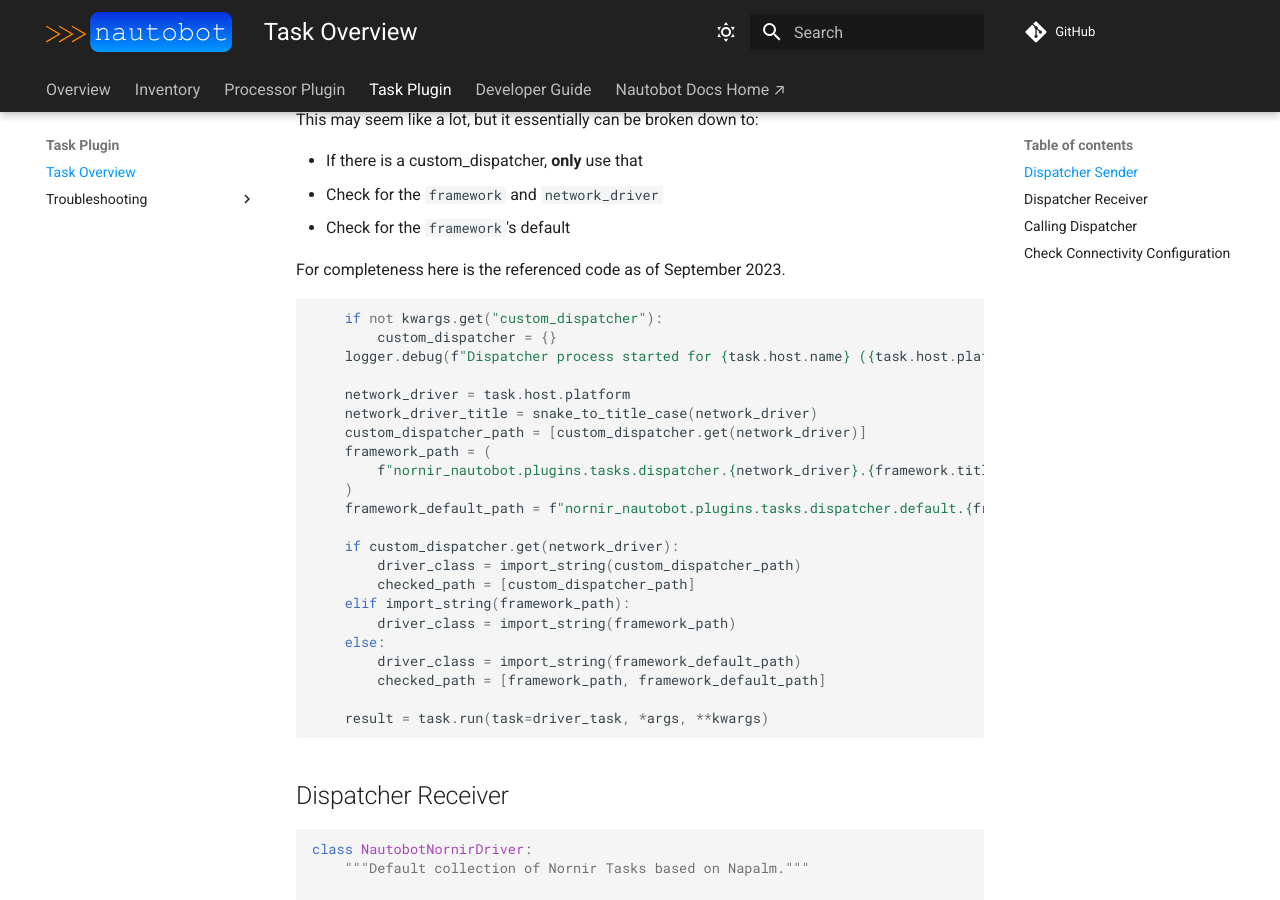
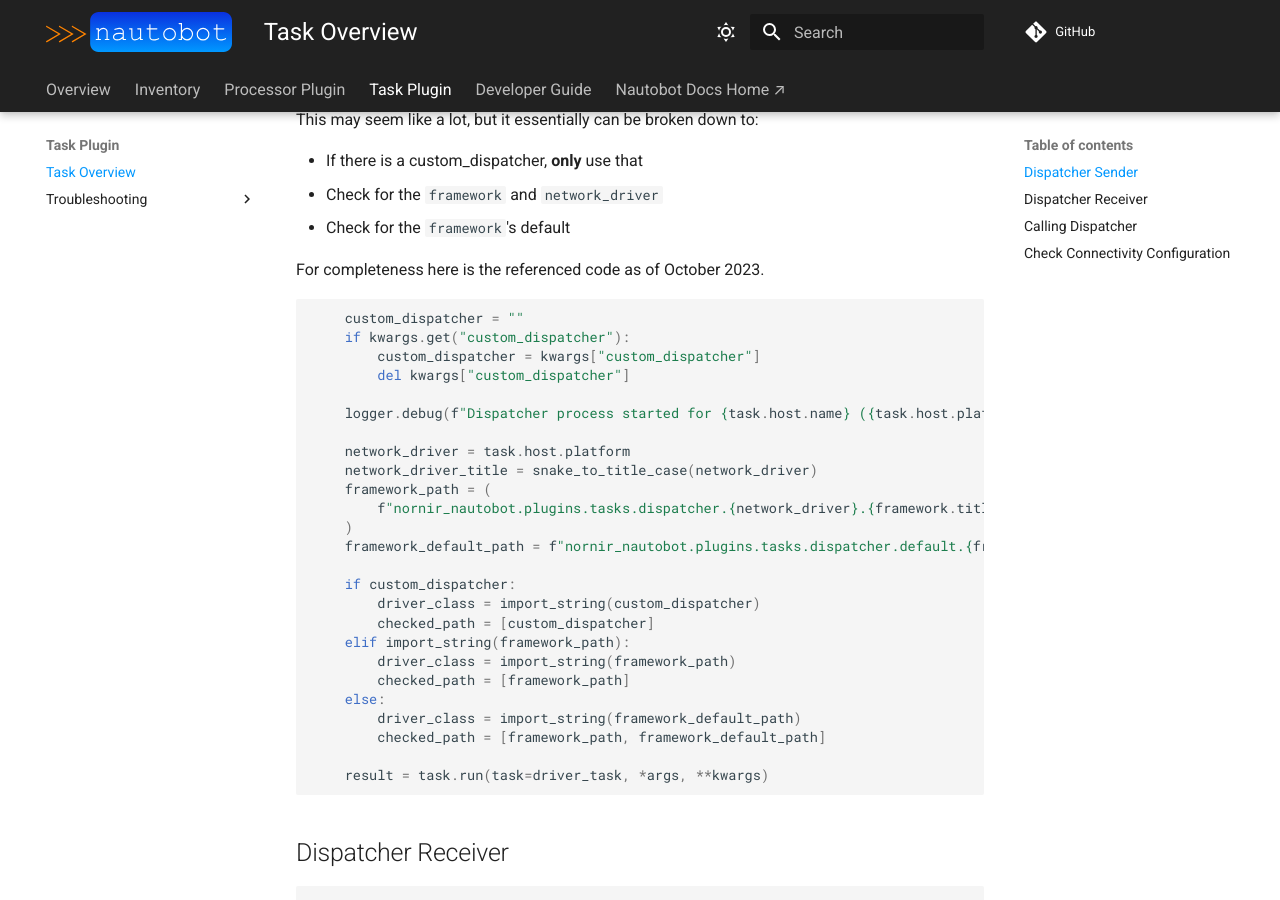
Before and after one commit to nautobot/nornir-nautobot, an MkDocs documentation site: the page built from docs/task/task.md, in a window 1280 px wide and 900 px high, scrolled down 593 px. Built offline with MkDocs 1.6.1 and Material for MkDocs 9.7.7, drawn with Linux system fonts in a browser that asks for light colours; comment, search, counter and statistics services are not loaded.

Commit message:
Fix custom dispatcher, make error message more visible, add error code links to other repos

````diff
--- a/docs/task/task.md
+++ b/docs/task/task.md
@@ -17,26 +17,29 @@
 - Check for the `framework` and `network_driver`
 - Check for the `framework`'s default
 
-For completeness here is the referenced code as of September 2023.
+For completeness here is the referenced code as of October 2023.
 
 ```python
-    if not kwargs.get("custom_dispatcher"):
-        custom_dispatcher = {}
+    custom_dispatcher = ""
+    if kwargs.get("custom_dispatcher"):
+        custom_dispatcher = kwargs["custom_dispatcher"]
+        del kwargs["custom_dispatcher"]
+
     logger.debug(f"Dispatcher process started for {task.host.name} ({task.host.platform})")
 
     network_driver = task.host.platform
     network_driver_title = snake_to_title_case(network_driver)
-    custom_dispatcher_path = [custom_dispatcher.get(network_driver)]
     framework_path = (
         f"nornir_nautobot.plugins.tasks.dispatcher.{network_driver}.{framework.title()}{network_driver_title}"
     )
     framework_default_path = f"nornir_nautobot.plugins.tasks.dispatcher.default.{framework.title()}Default"
 
-    if custom_dispatcher.get(network_driver):
-        driver_class = import_string(custom_dispatcher_path)
-        checked_path = [custom_dispatcher_path]
+    if custom_dispatcher:
+        driver_class = import_string(custom_dispatcher)
+        checked_path = [custom_dispatcher]
     elif import_string(framework_path):
         driver_class = import_string(framework_path)
+        checked_path = [framework_path]
     else:
         driver_class = import_string(framework_default_path)
         checked_path = [framework_path, framework_default_path]
````
Also changed, not shown: docs/task/troubleshooting/index.md (+8 -0 lines), 5 other files.
